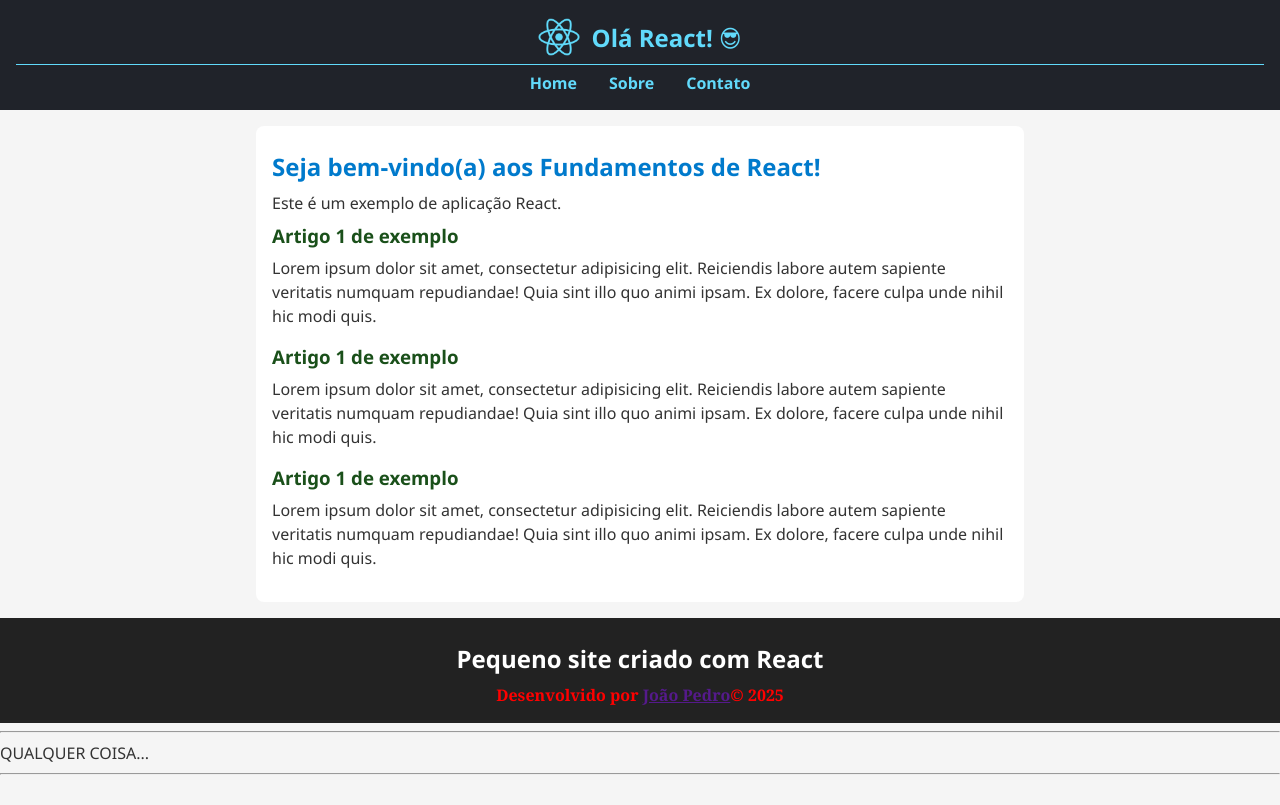
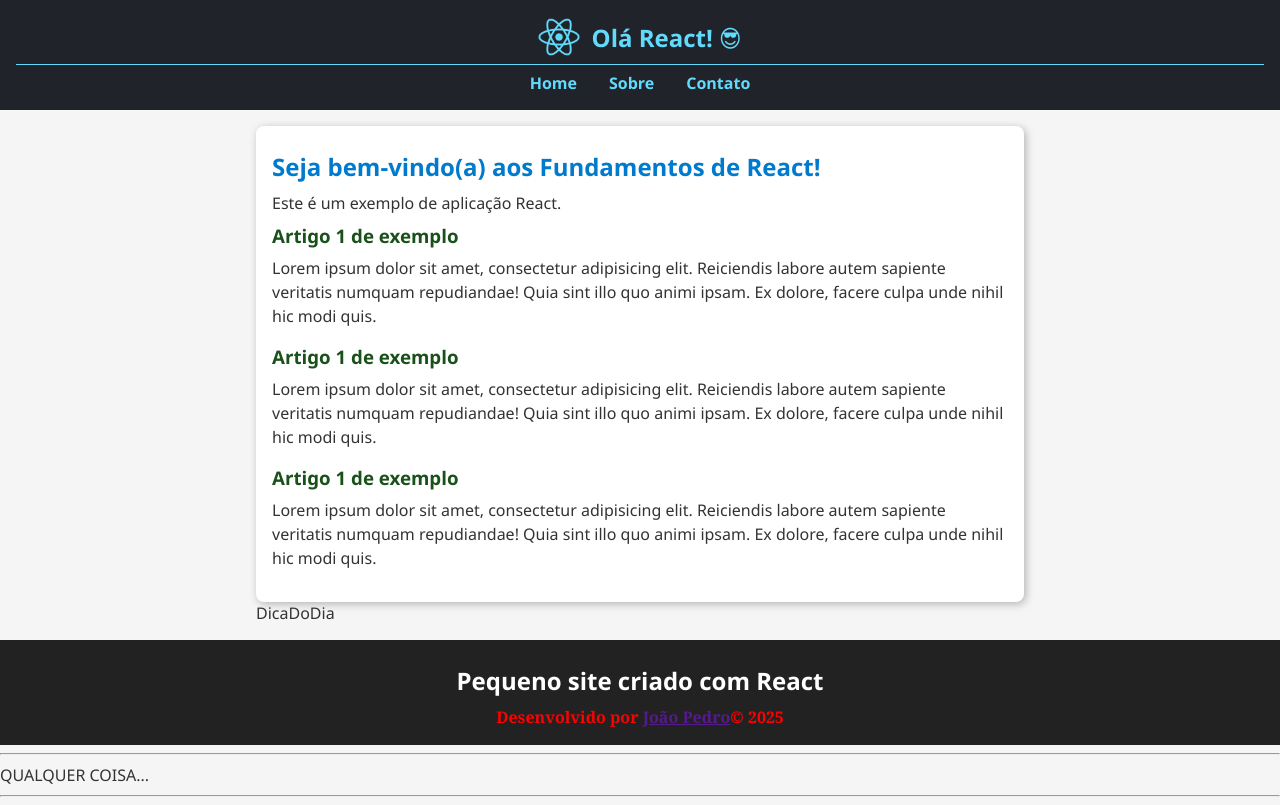
Before and after one commit to joaopedro-style/react-fundamentos, a React (Vite) app: page / in a window 1280 px wide. Built offline with nearby package versions, Linux system fonts and the light colour scheme.

Commit message:
instala lib e cria componente DicaDoDia

```diff
--- a/package.json
+++ b/package.json
@@ -11,12 +11,14 @@
   },
   "dependencies": {
     "react": "^19.1.0",
-    "react-dom": "^19.1.0"
+    "react-dom": "^19.1.0",
+    "styled-components": "^6.1.19"
   },
   "devDependencies": {
     "@eslint/js": "^9.25.0",
     "@types/react": "^19.1.2",
     "@types/react-dom": "^19.1.2",
+    "@types/styled-components": "^5.1.34",
     "@vitejs/plugin-react": "^4.4.1",
     "eslint": "^9.25.0",
     "eslint-plugin-react-hooks": "^5.2.0",
--- a/src/components/Conteudo/Conteudo.tsx
+++ b/src/components/Conteudo/Conteudo.tsx
@@ -1,11 +1,12 @@
 import Artigo from "../Artigo/Artigo";
+import DicaDoDia from "../DicaDoDia/DicaDoDia";
 import estilos from "./Conteudo.module.css";
 
 export default function Conteudo() {
   return (
     <main className={estilos.conteudo}>
       {/* Para combinar classes, use template string */}
-      <section className={`${estilos.arredondada} ${estilos.sombre}`}>
+      <section className={`${estilos.arredondada} ${estilos.sombra}`}>
         <h2>Seja bem-vindo(a) aos Fundamentos de React!</h2>
         <p>Este é um exemplo de aplicação React.</p>
 
@@ -15,6 +16,8 @@ export default function Conteudo() {
 
         <Artigo />
       </section>
+
+      <DicaDoDia />
     </main>
   );
 }
--- /dev/null
+++ b/src/components/DicaDoDia/DicaDoDia.tsx
@@ -0,0 +1,3 @@
+export default function DicaDoDia() {
+  return <div>DicaDoDia</div>;
+}
```
Also changed, not shown: 2 other files (tests, documents, lock files or other folders).
